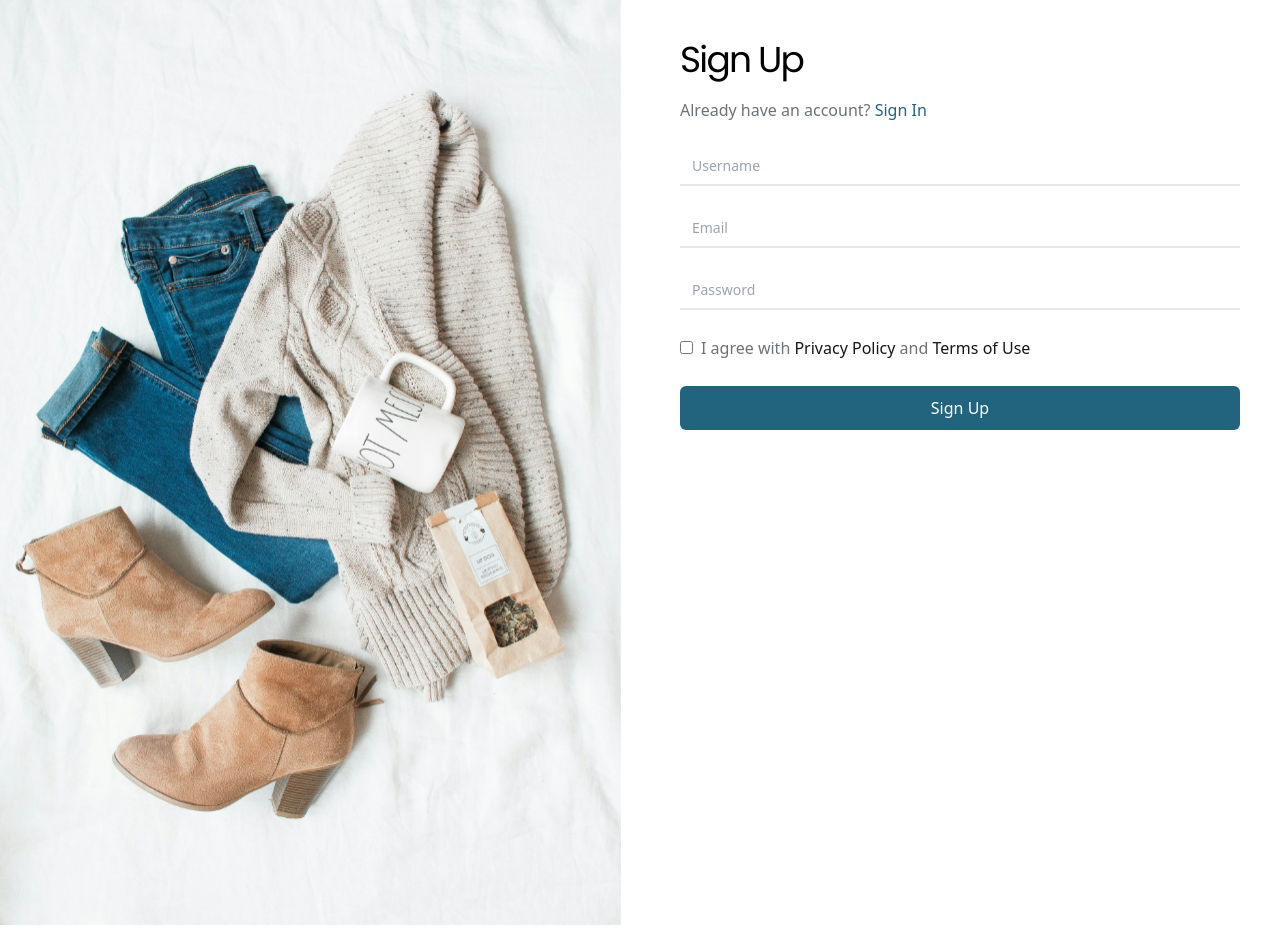
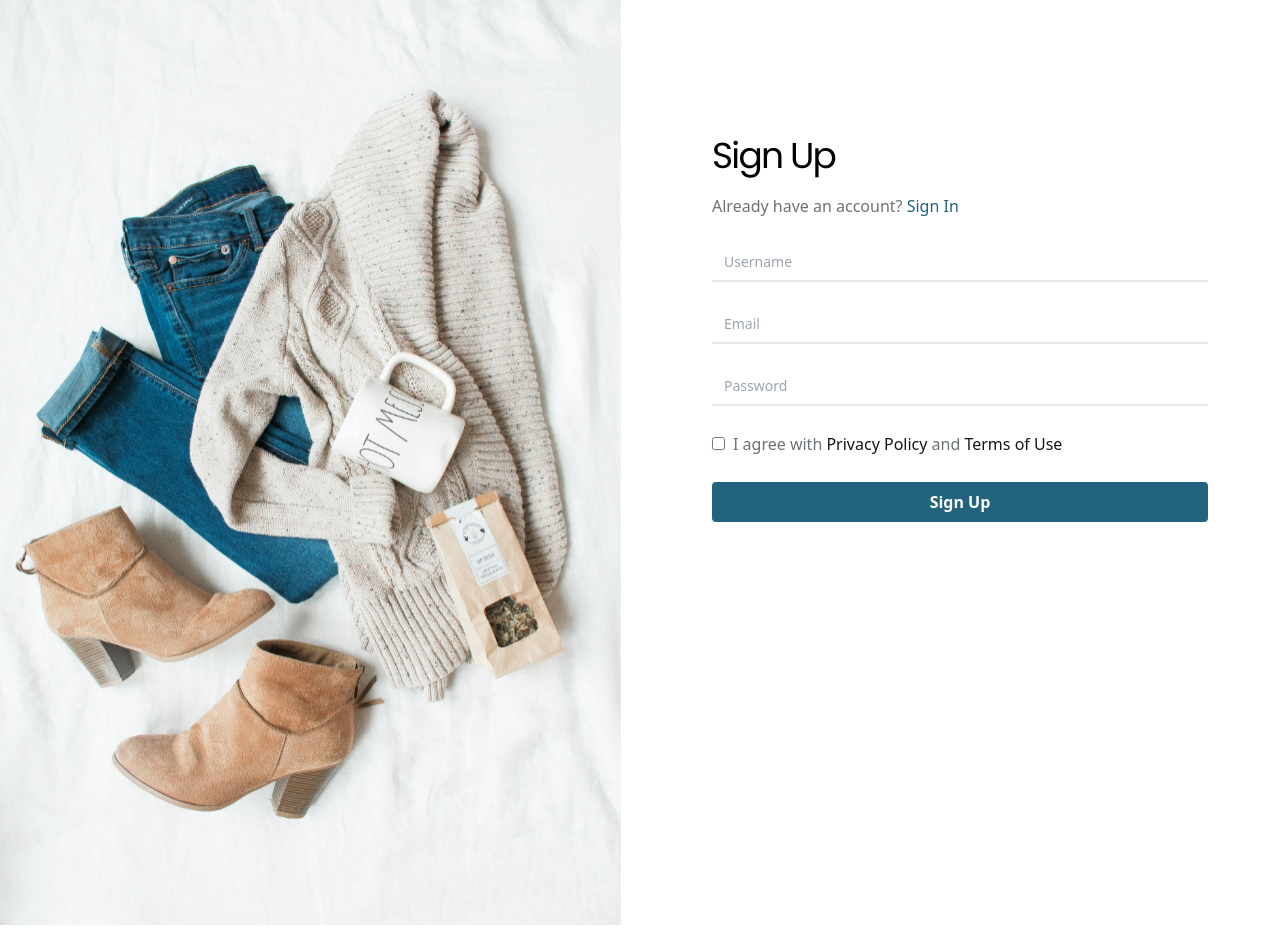
Before and after one commit to AngelaPetreska/e-commerce-store, a React (Vite) app in the folder e-commerce-store-project/: page / in a window 1280 px wide. Built offline with nearby package versions, Linux system fonts and the light colour scheme.

Commit message:
SignIn.jsx and SignUp.jsx were updated

```diff
--- a/e-commerce-store-project/src/components/SignIn.jsx
+++ b/e-commerce-store-project/src/components/SignIn.jsx
@@ -1,6 +1,7 @@
 import { useForm } from 'react-hook-form';
-import { useNavigate } from 'react-router-dom';
+import { useNavigate, Link } from 'react-router-dom';
 import useAuthStore from '../store/authStore';
+import SignInSignUp from '../assets/SignInSignUp.svg';
 
 const SignIn = () => {
   const { register, handleSubmit } = useForm();
@@ -8,23 +9,39 @@ const SignIn = () => {
   const { login } = useAuthStore();
 
   const onSubmit = (data) => {
-    // Simulate authentication (replace with actual backend logic)
+    // replace with backend logic)
     login(data);
     navigate('/home-page');
   };
 
   return (
-    <form onSubmit={handleSubmit(onSubmit)}>
-      <div>
-        <label htmlFor="username">Username:</label>
-        <input type="text" id="username" {...register('username')} />
+    <div className="flex h-screen">
+      <div className="flex-1 relative">
+        <img src={SignInSignUp} alt="Sign In/Sign Up" className="absolute top-0 left-0 w-full h-auto object-cover" />
       </div>
-      <div>
-        <label htmlFor="password">Password:</label>
-        <input type="password" id="password" {...register('password')} />
+      <div className="flex-1 bg-white items-center">
+        <div className='mx-10 my-10 px-8 py-24'>
+          <h2 className="mb-4 font-poppins text-4xl font-medium leading-10 tracking-tighter text-left">Sign In</h2>
+          <form onSubmit={handleSubmit(onSubmit)} className="space-y-6">
+            <div>
+              <label htmlFor="email" className="block text-sm"></label>
+              <input type="email" id="email" {...register('email')} placeholder="Enter your email" className="mt-1 block w-full px-3 py-2 bg-white border-b-2 rounded-t-md focus:outline-none focus:ring-indigo-500 focus:border-indigo-500 sm:text-sm" autocomplete="username" />
+            </div>
+            <div>
+              <label htmlFor="password" className="block text-sm"></label>
+              <input type="password" id="password" {...register('password')} placeholder="Password" className="mt-1 block w-full px-3 py-2 bg-white border-b-2 rounded-t-md focus:outline-none focus:ring-indigo-500 focus:border-indigo-500 sm:text-sm" autocomplete="current-password" />
+            </div>
+            <div className="flex items-center">
+              <input type="checkbox" id="rememberMe" {...register('rememberMe')} className="mr-2 border-gray-300 rounded-md shadow-sm" />
+              <label htmlFor="rememberMe" className="text-sm text-custom-grey">Remember me</label>
+              <Link to="/forgot-password" className="text-custom-blue font-semibold ml-auto">Forgot password?</Link>
+            </div>
+            <button type="submit" className="bg-custom-blue hover:bg-blue-700 text-white font-bold py-2 px-4 rounded w-full">Sign In</button>
+            <p className="text-custom-grey mt-4 text-center">Don't have an account? <Link to="/" className="text-custom-blue font-semibold">Sign Up</Link></p>
+          </form>
+        </div>
       </div>
-      <button type="submit">Sign In</button>
-    </form>
+    </div>
   );
 };
 
--- a/e-commerce-store-project/src/components/SignUp.jsx
+++ b/e-commerce-store-project/src/components/SignUp.jsx
@@ -4,7 +4,7 @@ import useAuthStore from '../store/authStore';
 import SignInSignUp from '../assets/SignInSignUp.svg';
 
 const SignUp = () => {
-  const { register, handleSubmit } = useForm();
+  const { register, handleSubmit, formState: { errors } } = useForm();
   const navigate = useNavigate();
   const { login } = useAuthStore();
 
@@ -20,27 +20,28 @@ const SignUp = () => {
         <img src={SignInSignUp} alt="Sign In/Sign Up" className="absolute top-0 left-0 w-full h-auto object-cover" />
       </div>
       <div className="flex-1 bg-white items-center">
-        <div className='mx-10 my-10'>
+        <div className='mx-10 my-10 px-8 py-24'>
           <h2 className="mb-4 font-poppins text-4xl font-medium leading-10 tracking-tighter text-left">Sign Up</h2>
           <p className="text-custom-grey mb-6 font-inter text-base leading-7 text-left">Already have an account? <Link to="/sign-in" className="text-blue-500"><span className='text-custom-blue font-medium font-inter text-base leading-7 text-left'>Sign In</span></Link></p>
           <form onSubmit={handleSubmit(onSubmit)} className="space-y-6">
             <div>
               <label htmlFor="username" className="block text-sm"></label>
-              <input type="text" id="username" {...register('username')} placeholder="Username" className="text-custom-grey font-inter text-base leading-7 text-left mt-1 block w-full px-3 py-2 bg-white border-b-2 rounded-t-md focus:outline-none focus:ring-indigo-500 focus:border-indigo-500 sm:text-sm" />
+              <input type="text" id="username" {...register('username')} placeholder="Username" className="text-custom-grey mt-1 block w-full px-3 py-2 bg-white border-b-2 rounded-t-md focus:outline-none focus:ring-indigo-500 focus:border-indigo-500 sm:text-sm" autocomplete="username" />
             </div>
             <div>
               <label htmlFor="email" className="block text-sm"></label>
-              <input type="email" id="email" {...register('email')} placeholder="Email" className="text-custom-grey font-inter text-base leading-7 text-left mt-1 block w-full px-3 py-2 bg-white border-b-2 rounded-t-md focus:outline-none focus:ring-indigo-500 focus:border-indigo-500 sm:text-sm" />
+              <input type="email" id="email" {...register('email')} placeholder="Email" className="text-custom-grey mt-1 block w-full px-3 py-2 bg-white border-b-2 rounded-t-md focus:outline-none focus:ring-indigo-500 focus:border-indigo-500 sm:text-sm" autocomplete="email" />
             </div>
             <div>
               <label htmlFor="password" className="block text-sm"></label>
-              <input type="password" id="password" {...register('password')} placeholder="Password" className="text-custom-grey font-inter text-base leading-7 text-left mt-1 block w-full px-3 py-2 bg-white border-b-2 rounded-t-md focus:outline-none focus:ring-indigo-500 focus:border-indigo-500 sm:text-sm" />
+              <input type="password" id="password" {...register('password')} placeholder="Password" className="text-custom-grey mt-1 block w-full px-3 py-2 bg-white border-b-2 rounded-t-md focus:outline-none focus:ring-indigo-500 focus:border-indigo-500 sm:text-sm" autocomplete="new-password" />
             </div>
             <div>
               <input type="checkbox" id="terms" {...register('terms', { required: true })} className="mr-2 border-gray-300 rounded-md shadow-sm" />
               <label htmlFor="terms" className="text-custom-grey mb-6 font-inter text-base leading-7 text-left">I agree with <span className='text-custom-black font-medium'>Privacy Policy</span> and <span className='text-custom-black font-medium'>Terms of Use</span></label>
+              {errors.terms && <p className="text-red-500 text-sm">Please agree to the terms and conditions.</p>}
             </div>
-            <button type="submit" className="bg-custom-blue hover:bg-blue-700 text-white py-2 px-4 rounded-md font-medium font-inter text-normal leading-7 w-full">Sign Up</button>
+            <button type="submit" className="bg-custom-blue hover:bg-blue-700 text-white font-bold py-2 px-4 rounded w-full">Sign Up</button>
           </form>
         </div>
       </div>
```
